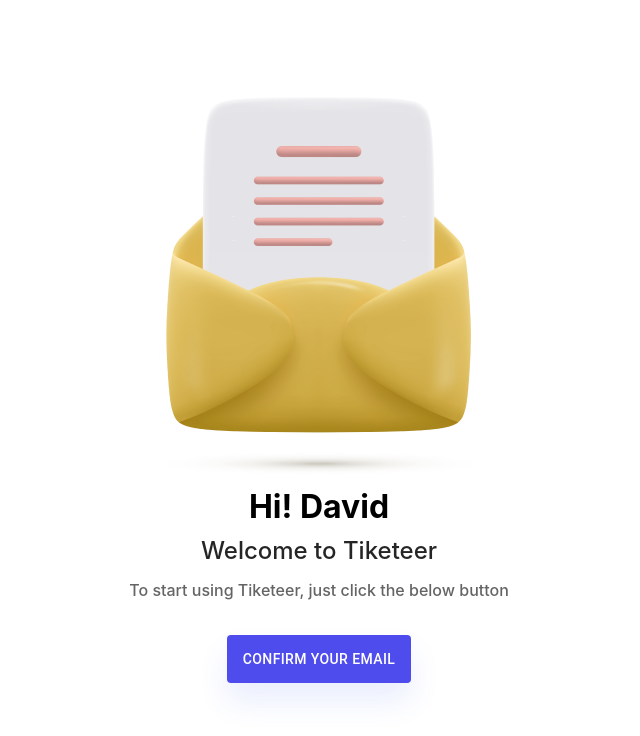
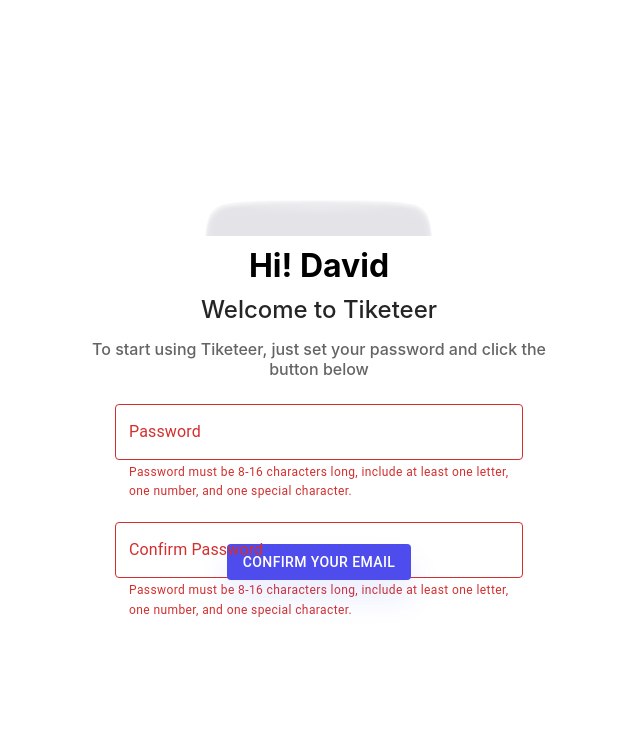
Before and after one commit to Tiketeer/Tiketeer-FE, a React (Create React App) app: page /confirm/email in a window 1280 px wide. Shown: the top 736 px of the page, without its empty margins (321-961 px from the left). Built offline with nearby package versions, Linux system fonts and the light colour scheme.

Commit message:
비밀번호 설정 페이지 추가

```diff
--- a/package.json
+++ b/package.json
@@ -12,6 +12,7 @@
         "@testing-library/user-event": "^13.5.0",
         "@types/jest": "^27.5.2",
         "@types/react-router-dom": "^5.3.3",
+        "axios": "^1.6.8",
         "dayjs": "^1.11.10",
         "react": "^18.2.0",
         "react-dom": "^18.2.0",
--- /dev/null
+++ b/src/components/confirm/confirm-password/ConfirmPasswordForm.tsx
@@ -0,0 +1,111 @@
+import styled from '@emotion/styled';
+import { TextField } from '@mui/material';
+import { SetStateAction, useEffect } from 'react';
+import { passwordRegex } from '../../../const/passwordRegex';
+
+export const ConfirmPasswordFormContainer = styled.div`
+    margin: 10px 0 40px 0;
+    display: flex;
+    flex-direction: column;
+    width: 80%;
+    height: 20%;
+    gap: 20px;
+`;
+
+interface PasswordFieldsProps {
+    password: string;
+    setPassword: React.Dispatch<React.SetStateAction<string>>;
+    confirmPassword: string;
+    setConfirmPassword: React.Dispatch<React.SetStateAction<string>>;
+    error: string;
+    setError: React.Dispatch<React.SetStateAction<string>>;
+    confirmError: string;
+    setConfirmError: React.Dispatch<React.SetStateAction<string>>;
+}
+
+const ConfirmPasswordForm = ({
+    password,
+    setPassword,
+    confirmPassword,
+    setConfirmPassword,
+    error,
+    setError,
+    confirmError,
+    setConfirmError,
+}: PasswordFieldsProps) => {
+    useEffect(() => {
+        const patternError =
+            'Password must be 8-16 characters long, include at least one letter, one number, and one special character.';
+        if (!passwordRegex.test(password)) {
+            setError(patternError);
+        } else {
+            setError('');
+        }
+
+        if (!passwordRegex.test(confirmPassword)) {
+            setConfirmError(patternError);
+        } else {
+            setConfirmError('');
+        }
+
+        if (
+            password &&
+            confirmPassword &&
+            passwordRegex.test(password) &&
+            passwordRegex.test(confirmPassword) &&
+            password !== confirmPassword
+        ) {
+            setConfirmError('Passwords do not match');
+        }
+
+        if (
+            password &&
+            confirmPassword &&
+            passwordRegex.test(password) &&
+            passwordRegex.test(confirmPassword) &&
+            password === confirmPassword
+        ) {
+            if (setConfirmError) {
+                setConfirmError('');
+            }
+        }
+    }, [password, confirmPassword, setError, setConfirmError]);
+
+    const handlePasswordChange = (event: React.ChangeEvent<HTMLInputElement>) => {
+        const newPassword = event.target.value;
+        setPassword(newPassword);
+        console.log(passwordRegex.test(newPassword));
+    };
+
+    const handleConfirmPasswordChange = (event: { target: { value: SetStateAction<string> } }) => {
+        setConfirmPassword(event.target.value);
+    };
+
+    return (
+        <ConfirmPasswordFormContainer>
+            <TextField
+                id="outlined-basic"
+                label="Password"
+                variant="outlined"
+                color="primary"
+                type="password"
+                value={password}
+                onChange={handlePasswordChange}
+                error={!!error}
+                helperText={error}
+            />
+            <TextField
+                id="outlined-basic"
+                label="Confirm Password"
+                variant="outlined"
+                type="password"
+                value={confirmPassword}
+                onChange={handleConfirmPasswordChange}
+                error={!!confirmError}
+                helperText={confirmError}
+            />
+        </ConfirmPasswordFormContainer>
+    );
+};
+
+export default ConfirmPasswordForm;
--- /dev/null
+++ b/src/components/confirm/confirm-password/ConfirmPasswordFormContainer.tsx
@@ -0,0 +1,6 @@
+import styled from '@emotion/styled';
+
+export const ConfirmPasswordFormContainer = styled.div`
+    display: flex;
+    border: 1px;
+`;
--- /dev/null
+++ b/src/const/passwordRegex.ts
@@ -0,0 +1 @@
+export const passwordRegex: RegExp = /^(?=.*[a-z])(?=.*\d)(?=.*[@$!%*?&])[A-Za-z\d@$!%*?&]{8,16}$/;
--- a/src/pages/confirm/EmailConfirmPage.tsx
+++ b/src/pages/confirm/EmailConfirmPage.tsx
@@ -1,8 +1,11 @@
 import styled from '@emotion/styled';
-import React from 'react';
+import axios from 'axios';
+import { ContainedButton } from 'components/button/ButtonStyle';
+import { passwordRegex } from 'const/passwordRegex';
+import { useState } from 'react';
+import { useNavigate, useSearchParams } from 'react-router-dom';
 import inboxImage from '../../assets/image/inbox.png';
-import { ContainedButton } from 'components/button/ButtonStyle';
-
+import ConfirmPasswordForm from '../../components/confirm/confirm-password/ConfirmPasswordForm';
 const CenteredContainer = styled.div`
     display: flex;
     justify-content: center;
@@ -12,7 +15,7 @@
 
 const Box = styled.div`
     width: 510px;
-    height: 670px;
+    height: 50%;
     display: flex;
     flex-direction: column;
     justify-content: center;
@@ -26,6 +29,39 @@
 `;
 
 export default function EmailConfirmPage() {
+    const [password, setPassword] = useState<string>('');
+    const [confirmPassword, setConfirmPassword] = useState<string>('');
+    const [error, setError] = useState('');
+    const [confirmError, setConfirmError] = useState('');
+    const [searchParams] = useSearchParams();
+    const navigate = useNavigate();
+
+    const handleSubmit = (event: { preventDefault: () => void }) => {
+        event.preventDefault();
+        const otp = searchParams.get('otp');
+
+        if (
+            !password ||
+            !confirmPassword ||
+            !passwordRegex.test(password) ||
+            !passwordRegex.test(confirmPassword) ||
+            password !== confirmPassword
+        ) {
+            return;
+        }
+
+        axios
+            .post('/api/members/password', {
+                otp: otp,
+                newPassword: password,
+            })
+            .then(() => {
+                navigate('/');
+            })
+            .catch(err => {
+                console.error(err);
+            });
+    };
     return (
         <CenteredContainer>
             <Box>
@@ -41,11 +77,26 @@
                         fontWeight: '500',
                         color: '#3F3E3E',
                         fontSize: '15',
+                        textAlign: 'center',
                     }}
                 >
-                    To start using Tiketeer, just click the below button
+                    To start using Tiketeer, just set your password and click the button below
                 </span>
-                <ContainedButton style={{ margin: '20px', fontSize: 14 }} variant="contained">
+                <ConfirmPasswordForm
+                    password={password}
+                    setPassword={setPassword}
+                    confirmPassword={confirmPassword}
+                    setConfirmPassword={setConfirmPassword}
+                    error={error}
+                    setError={setError}
+                    confirmError={confirmError}
+                    setConfirmError={setConfirmError}
+                />
+                <ContainedButton
+                    style={{ margin: '20px', fontSize: 14 }}
+                    variant="contained"
+                    onClick={handleSubmit}
+                >
                     Confirm your Email
                 </ContainedButton>
             </Box>
```
Also changed, not shown: 1 other file (tests, documents, lock files or other folders).
